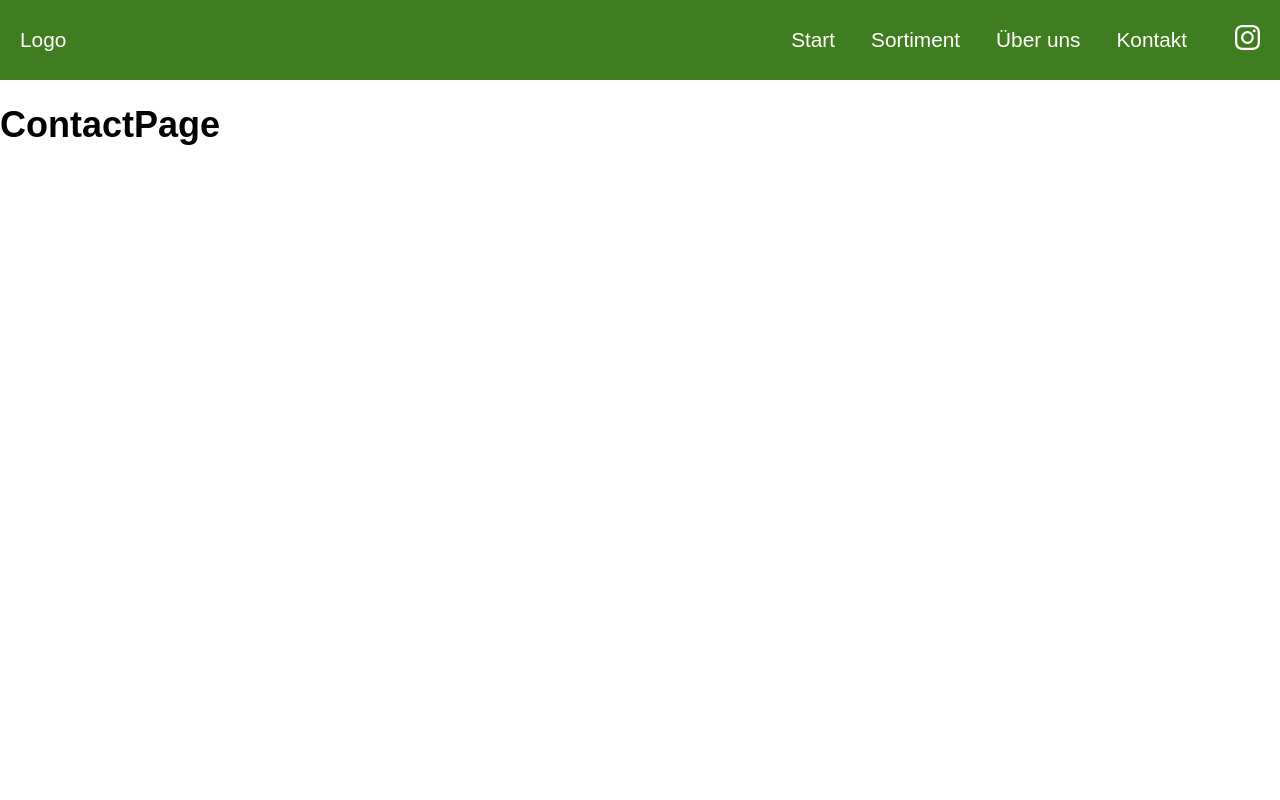
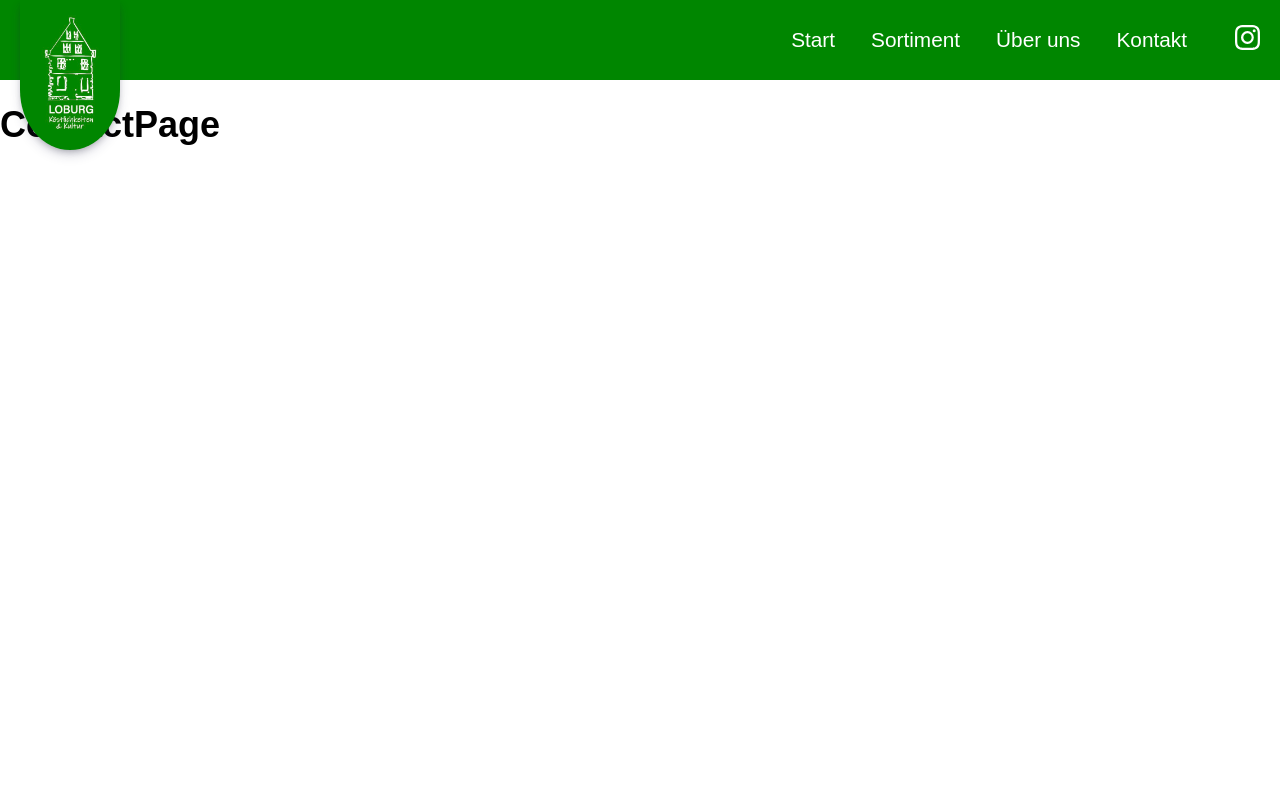
Before and after one commit to CasparVelsen/hofladen-loburg, a React (Create React App) app: page /contact in a window 1280 px wide. Shown: the top 800 px of the page. Built offline with nearby package versions, Linux system fonts and the light colour scheme.

Commit message:
Add logo to header

```diff
--- a/src/components/IntroductionSection/introductionSection.module.scss
+++ b/src/components/IntroductionSection/introductionSection.module.scss
@@ -5,7 +5,7 @@
   display: flex;
   gap: s(10);
   align-items: center;
-  justify-content: space-between;
+  justify-content: space-around;
 }
 
 .info {
--- a/src/modules/Navigation/MobileNavigation.js
+++ b/src/modules/Navigation/MobileNavigation.js
@@ -2,6 +2,8 @@ import Hamburger from "../Hamburger/Hamburger";
 import styles from "./NavBar.module.scss";
 import NavLinks from "./NavLinks";
 import { BsInstagram } from "react-icons/bs";
+import Logo from "../../images/logo-negativ.jpg";
+import { NavLink } from "react-router-dom";
 
 export default function MobileNavigation({ isOpen, toggleMenu }) {
   return (
@@ -12,6 +14,16 @@ export default function MobileNavigation({ isOpen, toggleMenu }) {
           <BsInstagram size={25} color="white" />
         </a>
       )}
+      {isOpen && (
+        <NavLink to="/">
+          <img
+            className={styles.logoMobileNav}
+            src={Logo}
+            height="120px"
+            alt="Logo"
+          />
+        </NavLink>
+      )}
       <Hamburger toggleMenu={toggleMenu} active={isOpen} />
     </nav>
   );
--- a/src/modules/Navigation/NavBar.js
+++ b/src/modules/Navigation/NavBar.js
@@ -3,6 +3,8 @@ import Navigation from "./Navigation";
 import { useState } from "react";
 import styles from "./NavBar.module.scss";
 import classNames from "classnames";
+import Logo from "../../images/logo-negativ.jpg";
+import { NavLink } from "react-router-dom";
 
 export default function NavBar() {
   const [isOpen, setIsOpen] = useState(false);
@@ -10,10 +12,17 @@ export default function NavBar() {
   function toggleMenu() {
     setIsOpen(!isOpen);
   }
+
   return (
     <div className={classNames(isOpen ? styles.navActive : styles.nav)}>
-      <div>Logo</div>
-      <Navigation />
+      {!isOpen && (
+        <NavLink to="/">
+          <div className={styles.logoBox}>
+            <img src={Logo} height="100%" alt="Logo" />
+          </div>
+        </NavLink>
+      )}
+      <Navigation isOpen={isOpen} />
       <MobileNavigation isOpen={isOpen} toggleMenu={toggleMenu} />
     </div>
   );
--- a/src/modules/Navigation/NavBar.module.scss
+++ b/src/modules/Navigation/NavBar.module.scss
@@ -10,6 +10,7 @@
   padding: 0 s(5);
   background-color: $color-primary;
   height: 80px;
+  position: relative;
 }
 
 .nav ul {
@@ -23,7 +24,7 @@
 
 .navActive {
   display: flex;
-  justify-content: space-between;
+  justify-content: flex-end;
   align-items: center;
   width: 100%;
   padding: 0 20px;
@@ -70,6 +71,25 @@
   bottom: calc(-100vh + 80px + s(5));
 }
 
+.logoBox {
+  background-color: $color-primary;
+  height: 150px;
+  width: 100px;
+  margin-top: 70px;
+  display: flex;
+  justify-content: center;
+  border-radius: 0px 0px 100px 100px / 0px 0px 120px 120px;
+  box-shadow: rgba(50, 50, 93, 0.25) 0px 6px 12px -2px,
+    rgba(0, 0, 0, 0.3) 0px 3px 7px -3px;
+  padding: 15px 0;
+}
+
+.logoMobileNav {
+  position: absolute;
+  top: 15px;
+  left: 41px;
+}
+
 @include tablet {
   .navigation {
     display: none;
--- a/src/styles/variables.scss
+++ b/src/styles/variables.scss
@@ -10,7 +10,7 @@ $text-size-normal: 1rem;
 $text-size-small: 0.875rem;
 
 // Colors
-$color-primary: #3f7d20;
+$color-primary: #008600;
 $color-primary-light: #cadcc1;
 $color-secondary: #72b01d;
 $color-black: #333;
```
Also changed, not shown: src/images/logo-negativ.jpg (added), src/images/logo.jpg (added).
